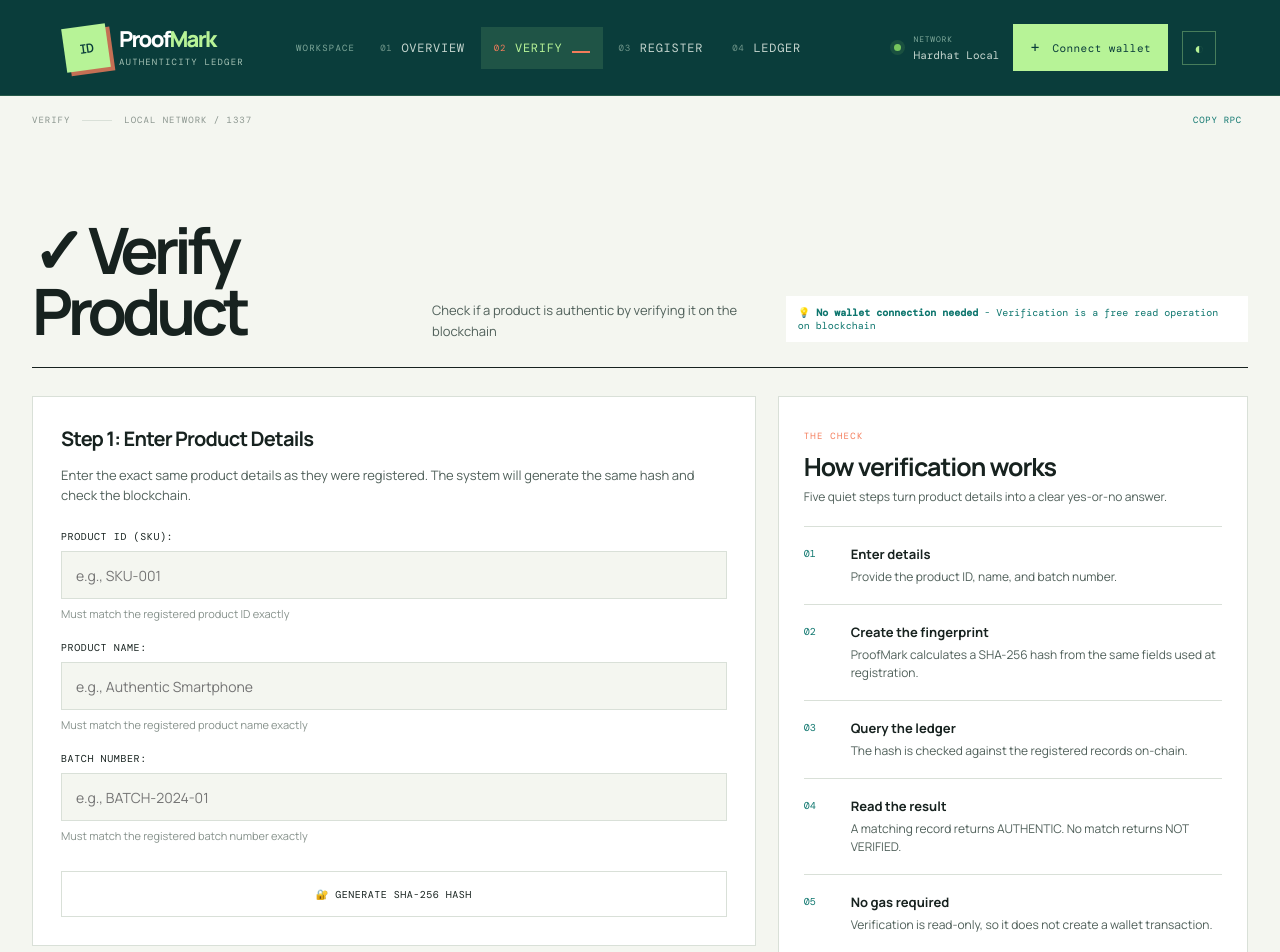
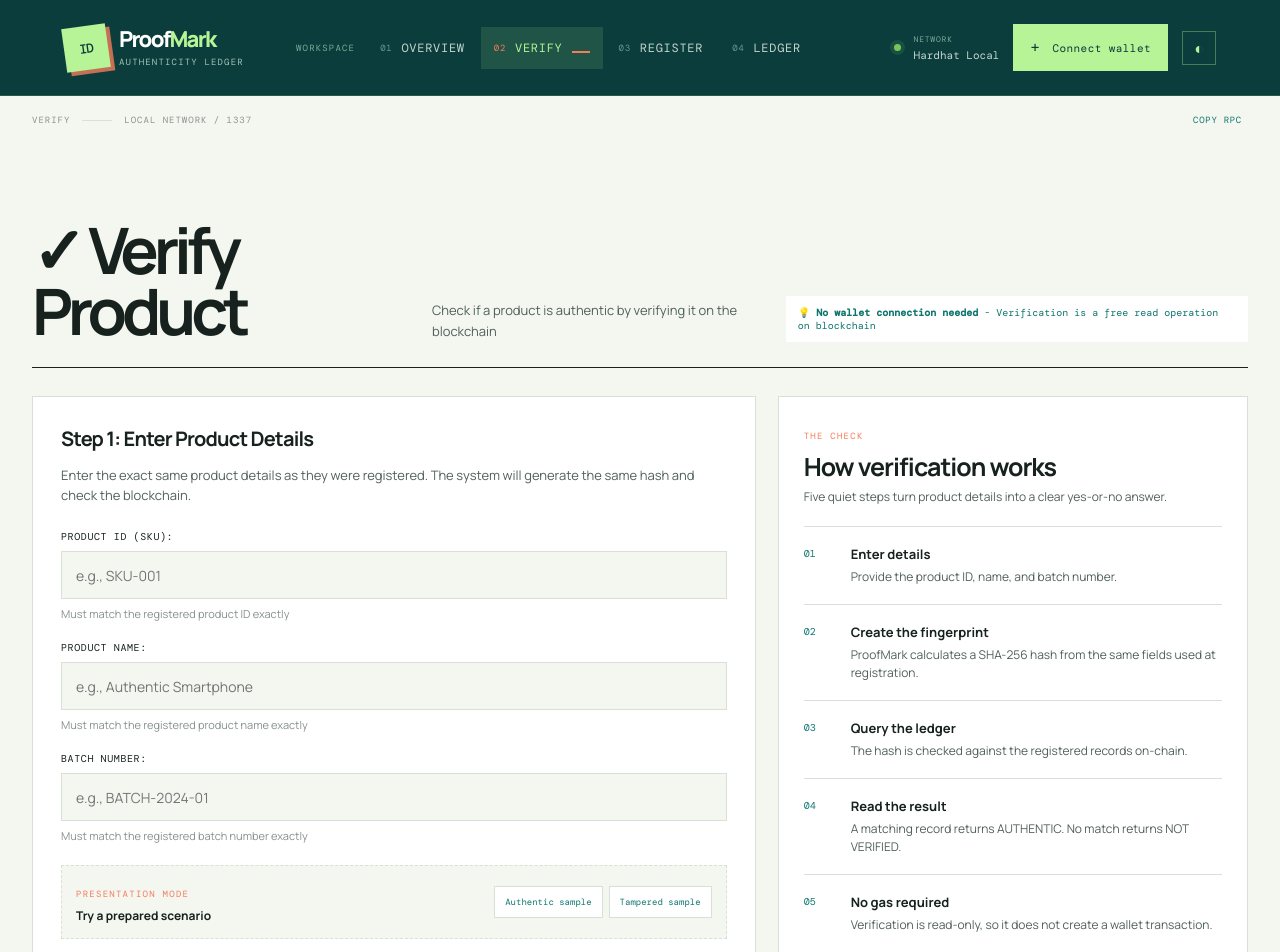
Before and after one commit to Harshal-Bsys27/ProofMark-Product-Authenticity-Blockchain, a React (Create React App) app in the folder proofmark-frontend/: page /verify in a window 1280 px wide. Shown: the top 952 px of the page. Built offline with nearby package versions, Linux system fonts and the light colour scheme.

Commit message:
Add demo controls for product verification scenarios in VerifyProduct page

```diff
--- a/proofmark-frontend/src/pages/VerifyProduct.jsx
+++ b/proofmark-frontend/src/pages/VerifyProduct.jsx
@@ -10,6 +10,11 @@ import '../css/pages.css';
  * No wallet connection required for verification (read-only operation on blockchain).
  */
 function VerifyProduct({ account }) {
+  const demoProduct = {
+    productId: 'SKU-001',
+    productName: 'Whey Protein',
+    batchNumber: 'BATCH-2026-01'
+  };
   const [formData, setFormData] = useState({
     productId: '',
     productName: '',
@@ -45,6 +50,16 @@ function VerifyProduct({ account }) {
     setProductHash(null);
     setVerificationResult(null);
     setMessage('');
+  };
+
+  const loadDemoCase = (isTampered) => {
+    setFormData({
+      ...demoProduct,
+      batchNumber: isTampered ? 'BATCH-2026-99' : demoProduct.batchNumber
+    });
+    setProductHash(null);
+    setVerificationResult(null);
+    setMessage(isTampered ? 'Tampered demo loaded. Generate the hash to compare.' : 'Authentic demo loaded. Generate the hash to verify.');
   };
 
   const handleGenerateHash = () => {
@@ -156,6 +171,11 @@ function VerifyProduct({ account }) {
             <small>Must match the registered batch number exactly</small>
           </div>
 
+          <div className="demo-controls">
+            <div><span className="info-kicker">PRESENTATION MODE</span><strong>Try a prepared scenario</strong></div>
+            <div className="demo-actions"><button type="button" onClick={() => loadDemoCase(false)} disabled={loading}>Authentic sample</button><button type="button" onClick={() => loadDemoCase(true)} disabled={loading}>Tampered sample</button></div>
+          </div>
+
           <button
             className="btn-secondary"
             onClick={handleGenerateHash}
@@ -186,6 +206,8 @@ function VerifyProduct({ account }) {
             </button>
           </section>
         )}
+
+        {loading && <div className="verification-progress"><span className="progress-spinner" /><div><strong>Reading the ProofMark ledger</strong><p>Generating a response from the local blockchain...</p></div></div>}
 
         {/* Status Message */}
         {message && (
```
